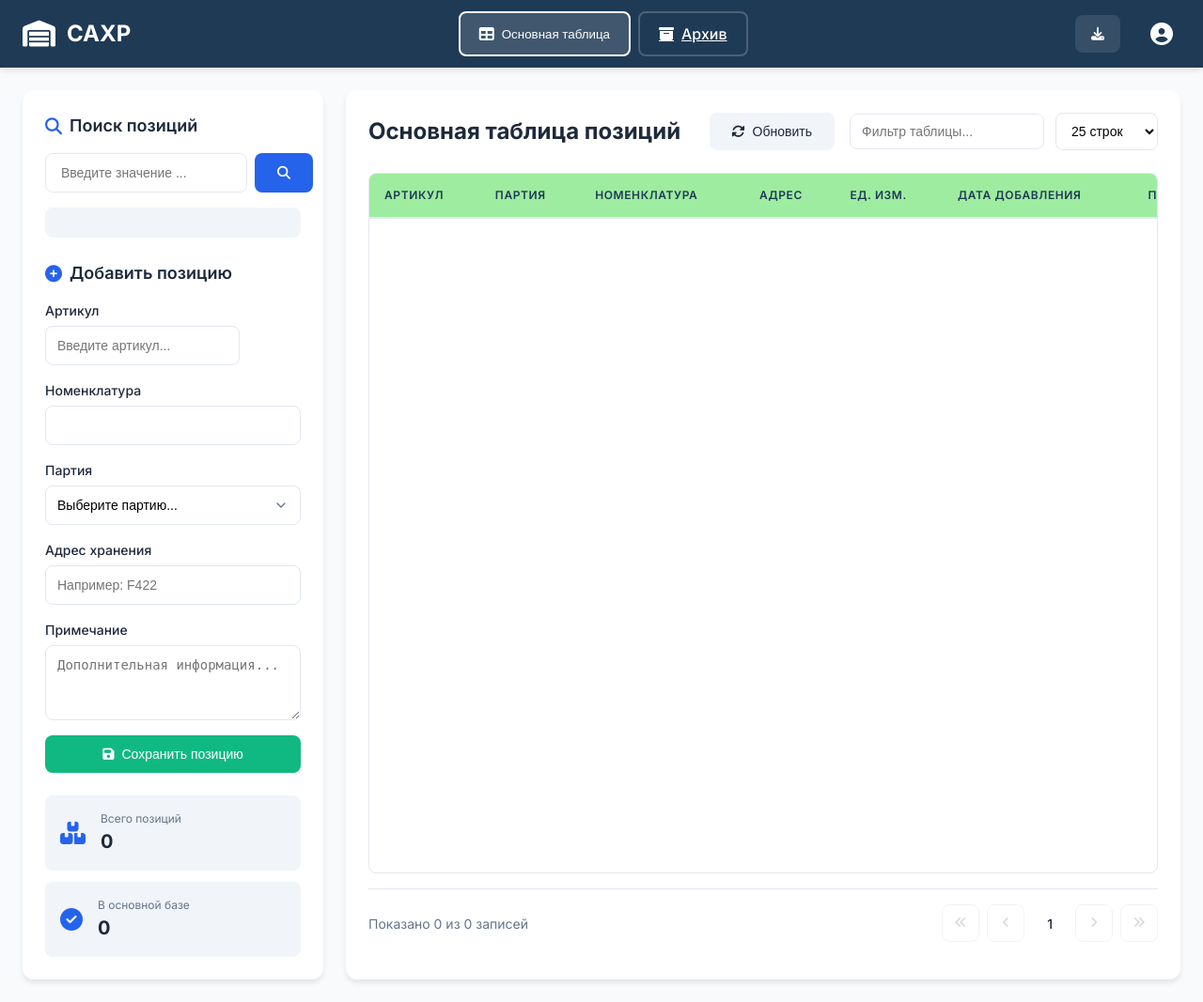
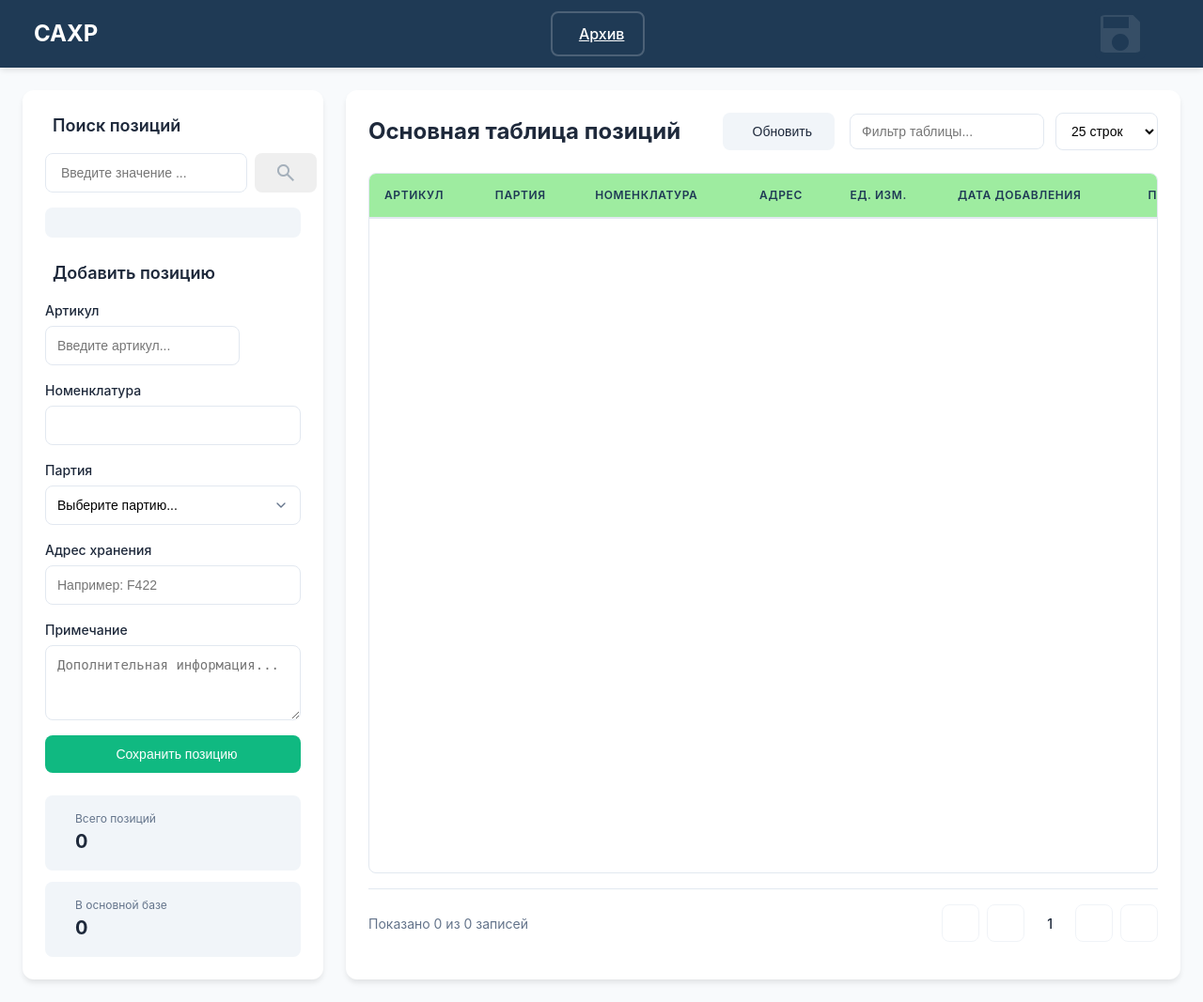
Before and after one commit to banywick/infobase, a Django app: template sahr/templates/sahr/index.html in a window 1280 px wide. Shown: the whole page at 94% size. Run offline with Django 5.2, Linux system fonts and the light colour scheme; the template is opened without the code that fills it, so the values that code supplies are empty.

Commit message:
Заменил на свои иконки

```diff
--- a/sahr/static/sahr/css/style.css
+++ b/sahr/static/sahr/css/style.css
@@ -1,7 +1,7 @@
 /* Базовые стили */
 :root {
     --primary-color: #2563eb;
-    --primary-hover: #1d4ed8;
+    --primary-hover: #575757;
     --secondary-color: #64748b;
     --success-color: #10b981;
     --danger-color: #ef4444;
@@ -247,7 +247,7 @@ body {
 }
 
 .btn-primary {
-    background: var(--primary-color);
+    /* background: var(--primary-color); */
     color: white;
 }
 
--- a/sahr/static/sahr/js/main.js
+++ b/sahr/static/sahr/js/main.js
@@ -465,7 +465,8 @@ class SahrApp {
 
             // Проверяем, есть ли у позиции реальная история изменений
             const hasRealHistory = this.positionsWithHistory.has(position.id);
-            const historyIconClass = hasRealHistory ? 'fas fa-history history-active' : 'fas fa-history';
+            // Добавляем класс для подсветки иконки истории
+            const historyButtonClass = hasRealHistory ? 'edit_invoice_button edit_status_button has-history' : 'edit_invoice_button edit_status_button';
             const historyTitle = hasRealHistory ? 'Есть история изменений' : 'История изменений';
 
             row.innerHTML = `
@@ -479,15 +480,15 @@ class SahrApp {
                 <td class="text-truncate">${formattedDate}</td>
                 <td class="text-truncate" title="${commentText}">${commentText || '—'}</td>
                 <td class="actions-cell">
-                    <button class="action-btn edit" data-id="${position.id}" title="Редактировать">
-                        <i class="fas fa-edit"></i>
-                    </button>
-                    <button class="action-btn history" data-id="${position.id}" title="${historyTitle}">
-                        <i class="${historyIconClass}"></i>
-                    </button>
-                    <button class="action-btn delete" data-id="${position.id}" title="Удалить">
-                        <i class="fas fa-trash"></i>
-                    </button>
+                    <div class="action-btn edit" data-id="${position.id}">
+                        <img src="/static/comers/icons/icon_edit.png" title="Редактировать">
+                    </div>
+                    <div class="${historyButtonClass}" data-id="${position.id}">
+                        <img src="/static/comers/icons/icon_status.png" title="${historyTitle}">
+                    </div>
+                    <div class="edit_invoice_button delete_button" data-id="${position.id}">
+                        <img src="/static/comers/icons/icon_delete.png" title="Удалить">
+                    </div>
                 </td>
             `;
 
@@ -518,8 +519,8 @@ class SahrApp {
             });
         });
 
-        // Обработчики для кнопок истории
-        const historyButtons = document.querySelectorAll('.action-btn.history');
+        // Обработчики для кнопок истории - теперь используем новый класс
+        const historyButtons = document.querySelectorAll('.edit_invoice_button.edit_status_button');
         console.log('Найдено кнопок истории:', historyButtons.length);
 
         historyButtons.forEach(button => {
@@ -535,7 +536,7 @@ class SahrApp {
         });
 
         // Обработчики для кнопок удаления
-        const deleteButtons = document.querySelectorAll('.action-btn.delete');
+        const deleteButtons = document.querySelectorAll('.edit_invoice_button.delete_button');
         console.log('Найдено кнопок удаления:', deleteButtons.length);
 
         deleteButtons.forEach(button => {
@@ -957,17 +958,16 @@ class SahrApp {
     }
 
     updateHistoryButton(id, hasRealHistory) {
-        const button = document.querySelector(`.action-btn.history[data-id="${id}"]`);
+        const button = document.querySelector(`.edit_invoice_button.edit_status_button[data-id="${id}"]`);
         if (button) {
-            const icon = button.querySelector('i');
-            if (icon) {
-                if (hasRealHistory) {
-                    icon.className = 'fas fa-history history-active';
-                    button.title = 'Есть история изменений';
-                } else {
-                    icon.className = 'fas fa-history';
-                    button.title = 'История изменений';
-                }
+            if (hasRealHistory) {
+                button.classList.add('has-history');
+                const img = button.querySelector('img');
+                if (img) img.title = 'Есть история изменений';
+            } else {
+                button.classList.remove('has-history');
+                const img = button.querySelector('img');
+                if (img) img.title = 'История изменений';
             }
         }
     }
--- a/sahr/templates/sahr/index.html
+++ b/sahr/templates/sahr/index.html
@@ -8,11 +8,6 @@
     <link rel="icon" href="{% static 'shared/img/favicon/favicon.ico' %}" type="image/x-icon">
     <title>САХР</title>
     <link rel="stylesheet" href="{% static 'sahr/css/style.css' %}" />
-    <link rel="stylesheet" href="https://cdnjs.cloudflare.com/ajax/libs/font-awesome/6.4.0/css/all.min.css" />
-    <link
-      href="https://fonts.googleapis.com/css2?family=Inter:wght@300;400;500;600;700&display=swap"
-      rel="stylesheet"
-    />
   </head>
   <body>
     <div class="app-container">
@@ -26,10 +21,6 @@
           </div>
 
           <div class="nav-menu">
-            <button class="nav-btn active" id="mainTabBtn">
-                <i class="fas fa-table"></i>
-                <span>Основная таблица</span>
-            </button>
             <a href="{% url 'sahr_archive' %}" class="nav-btn" id="archiveLinkBtn">
                 <i class="fas fa-archive"></i>
                 <span>Архив</span>
@@ -38,7 +29,7 @@
 
           <div class="nav-actions">
             <button class="btn btn-icon" id="backupBtn" title="Скачать резервную копию">
-              <i class="fas fa-download"></i>
+                <img id="search_icon" src="{% static '/sahr/img/save_report.png' %}" alt="Отчет">
             </button>
             <div class="user-menu">
               <span class="username">{{ user.username }}</span>
@@ -65,7 +56,7 @@
                 placeholder="Введите значение ..."
               />
               <button id="searchBtn" class="btn btn-primary">
-                <i class="fas fa-search"></i>
+                <img id="search_icon" src="{% static '/finder/icon/lupa_input.png' %}" alt="Иконка поиска">
               </button>
             </div>
             <div class="search-results" id="searchResults">
```
Also changed, not shown: other parts of sahr/static/sahr/css/style.css (+67 -0 lines), sahr/static/sahr/img/save_report.png (added).
